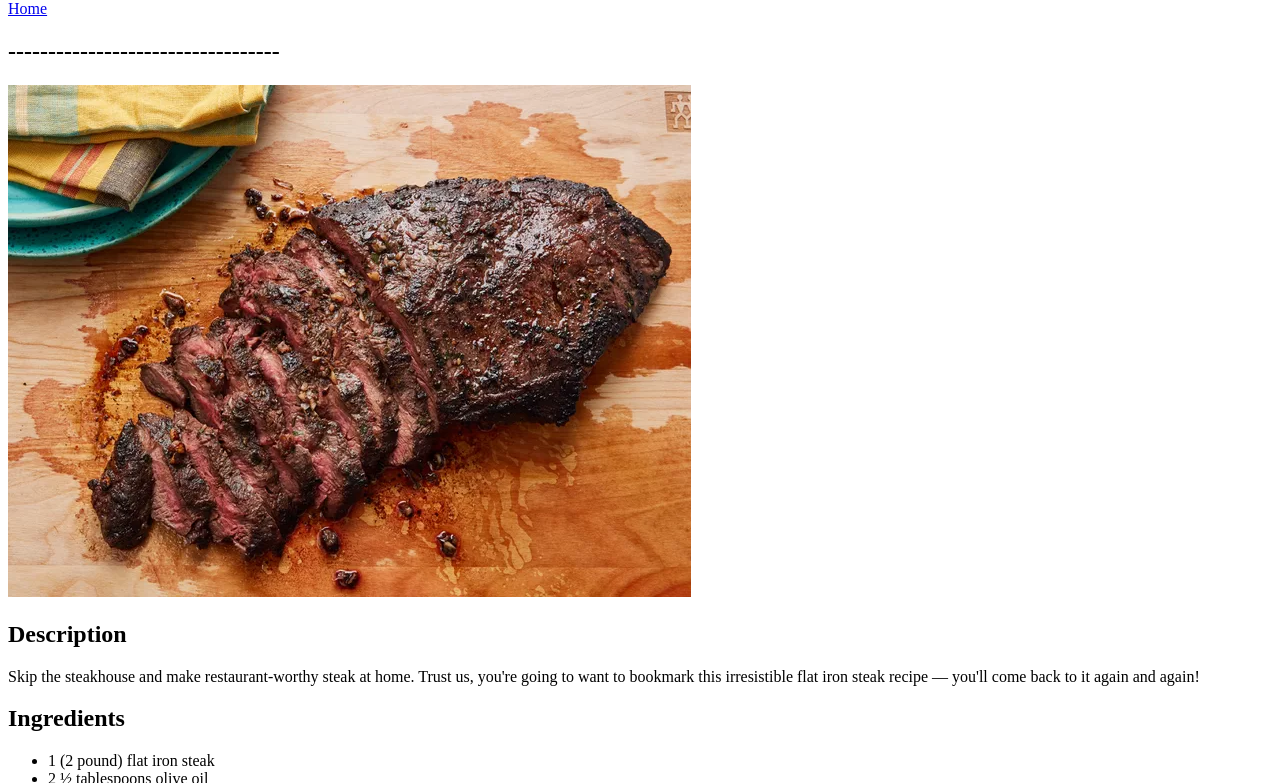
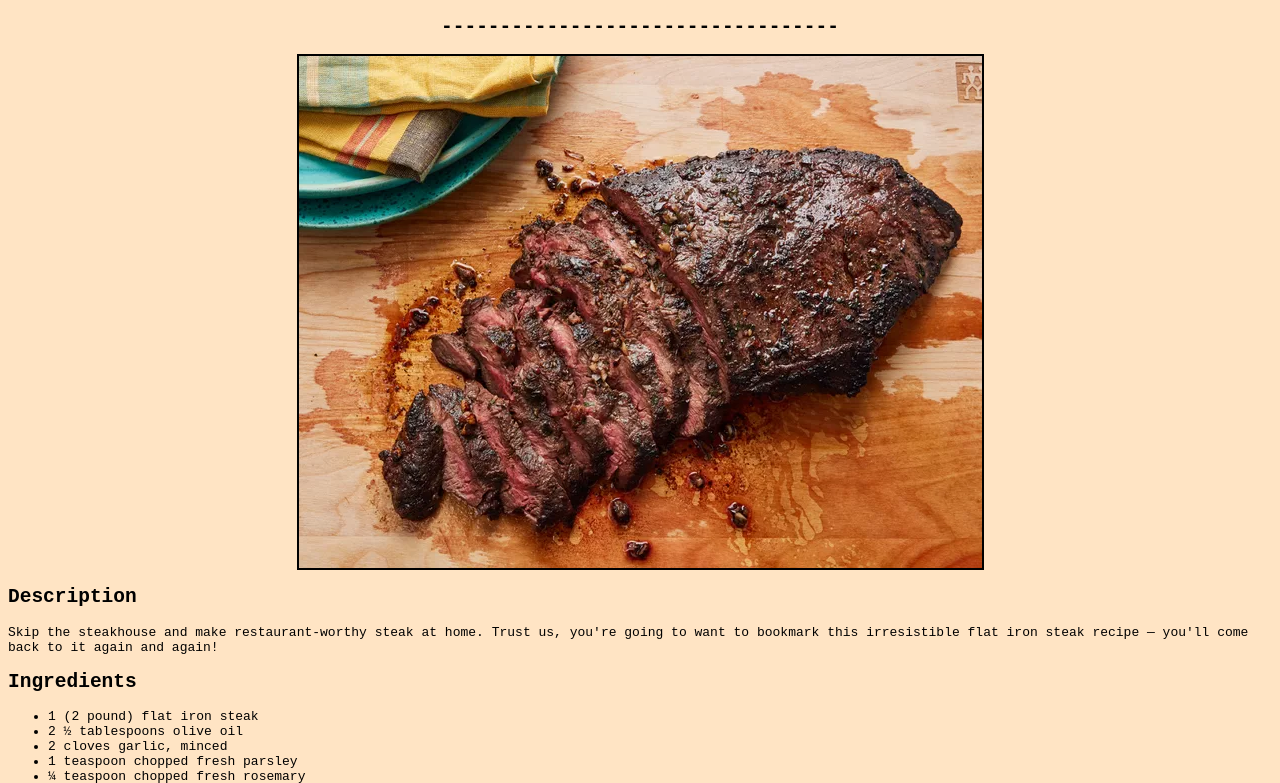
Before and after one commit to Code-Devisu/odin-recipes, a plain HTML site: page recipes/steak.html in a window 1280 px wide. Shown: the part 80-863 px from the top of the page. Drawn offline with Linux system fonts and the light colour scheme.

Commit message:
Implemented CSS styling to all pages

```diff
--- a/recipes/steak.html
+++ b/recipes/steak.html
@@ -4,13 +4,14 @@
     <meta charset="UTF-8">
     <meta name="viewport" content="width=device-width, initial-scale=1.0">
     <title>Flat Iron Steak</title>
+    <link rel="stylesheet" href="style-recipe.css">
 </head>
 <body>
     <h1>Flat Iron Steak</h1>
 
-    <a href="../index.html">Home</a>
+    <a href="../index.html" class="home-link">Home</a>
 
-    <h2>----------------------------------</h2>
+    <h2 class="first-divider">----------------------------------</h2>
 
     <img src="../images/steak.jpg" alt="A picture of a seared and sliced steak">
 
--- /dev/null
+++ b/recipes/style-recipe.css
@@ -0,0 +1,25 @@
+body {
+    font-family: monospace;
+    display: block;
+    background-color: bisque;
+}
+
+img {
+    margin-left: auto;
+    margin-right: auto;
+    display: block;
+    border: solid 2px black;
+}
+
+h1 {
+    text-align: center;
+}
+
+.home-link {
+    text-align: center;
+    display: block;
+}
+
+.first-divider {
+    text-align: center;
+}
--- /dev/null
+++ b/style.css
@@ -0,0 +1,16 @@
+body {
+    font-family: monospace;
+    display: block;
+    background-color: bisque;
+}
+
+.heading {
+    text-align: center;
+    font-size: 70px;
+    border: solid 2px black;
+    background-color: white;
+}
+
+.list-div {
+    text-align: center;
+}
```
Also changed, not shown: index.html (+9 -6 lines), recipes/fried-apples.html (+3 -2 lines), recipes/mushroom-soup.html (+3 -2 lines).
